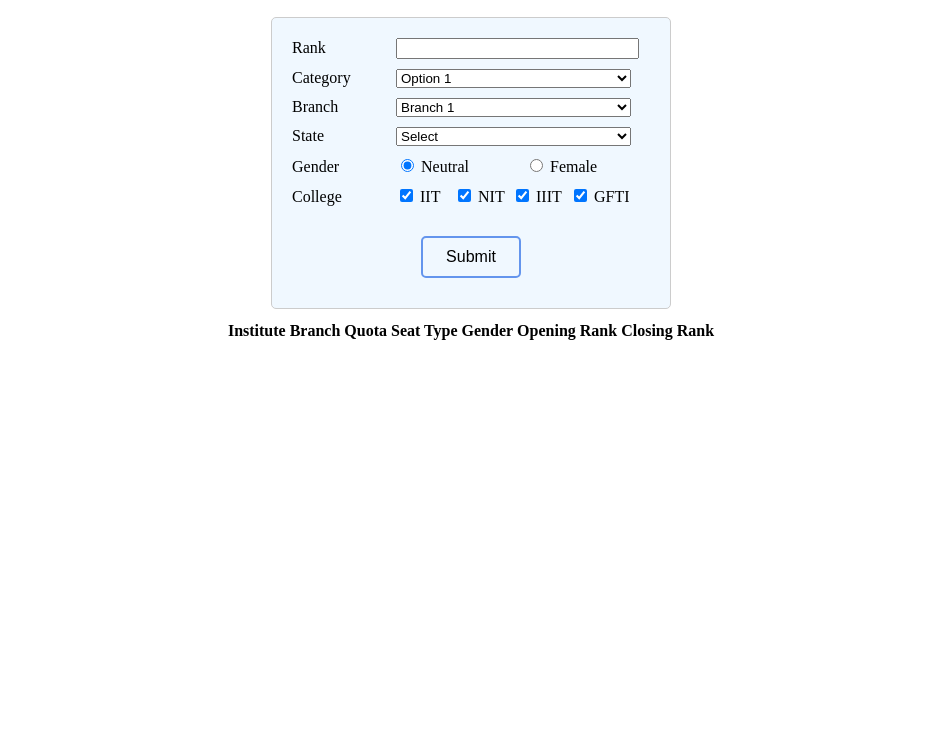
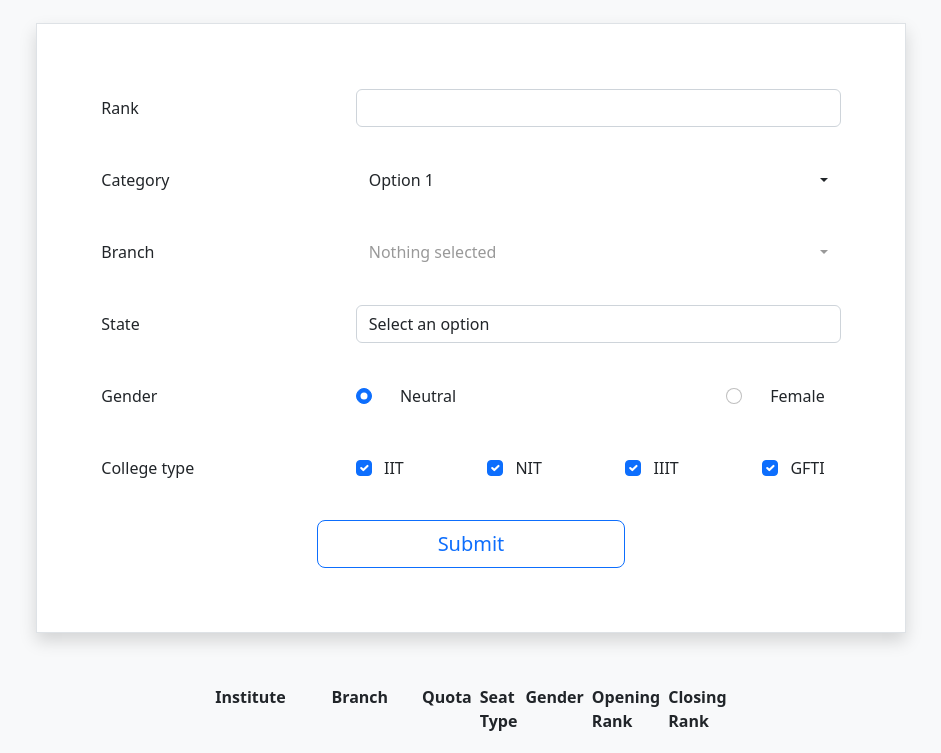
Before and after one commit to Sbrjt/josaa-cutoffs, a plain HTML site: page index.html in a window 1280 px wide. Shown: the part 81-834 px from the top of the page, without its empty margins (169-1110 px from the left). Before the commit the page ends 800 px from the top, so only its background shows below. Drawn offline with nearby package versions, Linux system fonts and the light colour scheme.

Commit message:
Update index.html

```diff
--- a/index.html
+++ b/index.html
@@ -2,43 +2,105 @@
 <html>
 
 <head>
-    <link rel="stylesheet" type="text/css" href="styles.css">
-    <script src="https://cdnjs.cloudflare.com/ajax/libs/sql.js/0.3.2/js/sql.js"></script>
+
+    <script src='https://cdnjs.cloudflare.com/ajax/libs/sql.js/0.3.2/js/sql.js'></script>
+
+    <link href='https://cdn.jsdelivr.net/npm/bootstrap@5.2.1/dist/css/bootstrap.min.css' rel='stylesheet'>
+    <link rel='stylesheet' href='https://cdn.jsdelivr.net/npm/bootstrap-icons@1.5.0/font/bootstrap-icons.css'>
+
+    <link rel='stylesheet'
+        href='https://cdn.jsdelivr.net/npm/bootstrap-select@1.14.0-beta3/dist/css/bootstrap-select.min.css'>
+
+    <style>
+        body::before {
+            content: 'XS';
+            color: red;
+            position: fixed;
+        }
+
+        @media (min-width: 576px) {
+            body::before {
+                content: 'SM';
+            }
+        }
+
+        @media (min-width: 768px) {
+            body::before {
+                content: 'MD';
+            }
+        }
+
+        @media (min-width: 992px) {
+            body::before {
+                content: 'LG';
+            }
+        }
+
+        @media (min-width: 1200px) {
+            body::before {
+                content: 'XL';
+            }
+        }
+
+        @media (min-width: 1400px) {
+            body::before {
+                content: 'XXL';
+            }
+        }
+    </style>
 </head>
 
-<body>
-    <script src="script.js"></script>
+<body class='bg-light row justify-content-center'>
+    <script src='script.js'></script>
 
-    <h1>Placeholder Form</h1>
-    <div class='wrapper'>
+    <h1 class='text-center'>Josaa Opening and Closing Ranks</h1>
 
-        <div>
-            <label for='rank'>Rank</label>
-            <input type='text' id='rank'>
+    <form class='border shadow col-10 col-md-8 col-l-5 p-sm-5 m-5 bg-white' onsubmit='return false'>
+        <!-- Rank -->
+        <div class='row justify-content-around align-items-center p-3'>
+            <label for='rank' class='col my-auto py-2 form-label'>Rank</label>
+            <div class='col-sm-8'><input type='text' class='form-control' id='rank'></div>
         </div>
 
-        <div>
-            <label for='category'>Category</label>
-            <select id='category'>
-                <option value='option1'>Option 1</option>
+        <!-- Category -->
+        <div class='row justify-content-around align-items-center p-3'>
+            <label class='col my-auto py-2 form-label ' for='category'>Category</label>
+            <div class='col-sm-8'><select class='selectpicker form-control' id='category' multiple>
+                    <option value='option1' selected>Option 1</option>
                     <option value='option2'>Option 2</option>
                     <option value='option3'>Option 3</option>
+                </select></div>
+        </div>
+
+        <!-- Branch -->
+        <div class='row justify-content-around align-items-center p-3'>
+            <label class='col my-auto py-2 form-label ' for='branch'>Branch</label><br>
+            <div class='col-sm-8'><select class='selectpicker form-control' data-live-search='true'
+                    data-actions-box='true' id='branch' multiple>
+                    <optgroup label='Group 1'>
+                        <option data-tokens='Option 1'>Option 1</option>
+                        <option data-tokens='Option 2'>Option 2</option>
+                        <option data-tokens='Option 3'>Option 3</option>
+                    </optgroup>
+                    <optgroup label='Group 2'>
+                        <option data-tokens='Option 4'>Option 4</option>
+                        <option data-tokens='Option 5'>Option 5</option>
+                        <option data-tokens='Option 6'>Option 6</option>
+                    </optgroup>
+                    <optgroup label='Group 3'>
+                        <option data-tokens='Option 7'>Option 7</option>
+                        <option data-tokens='Option 8'>Option 8</option>
+                        <option data-tokens='Option 9'>Option 9</option>
+                    </optgroup>
                 </select>
             </div>
-
-        <div>
-            <label for='branch'>Branch</label>
-            <select id='branch'>
-                <option value='branch1'>Branch 1</option>
-                <option value='branch2'>Branch 2</option>
-                <option value='branch3'>Branch 3</option>
-            </select>
         </div>
 
-        <div>
-            <label for='state'>State</label>
-            <select id='state'>
-                <option value=''>Select</option>
+        <!-- State -->
+        <div class='row justify-content-around align-items-center p-3'>
+            <label class='col my-auto py-2 form-label ' for='state'>State</label>
+            <div class='col-sm-8'><select class='form-control' id='state'>
+                    <option value='' selected disabled>Select an option</option>
                     <option value='andaman-and-nicobar-islands'>Andaman and Nicobar Islands</option>
                     <option value='andhra-pradesh'>Andhra Pradesh</option>
                     <option value='arunachal-pradesh'>Arunachal Pradesh</option>
@@ -74,55 +136,75 @@
                     <option value='uttarakhand'>Uttarakhand</option>
                     <option value='west-bengal'>West Bengal</option>
                 </select>
-
-        </div>
-
-        <div>
-            <label for='gender'>Gender</label>
-            <div class='radio'>
-                <input type='radio' id='neutral' name='gender' value='neutral' checked>
-                <label for="neutral">Neutral</label>
-                <input type='radio' id='female' name='gender' value='female'>
-                <label for="female">Female</label>
             </div>
         </div>
 
-        <div>
-            <label for='college'>College</label>
-
-            <div class='check'>
-
-                <input type="checkbox" id="iit" name="college" value="iit" checked>
-                <label for="iit">IIT</label>
-
-                <input type="checkbox" id="nit" name="college" value="nit" checked>
-                <label for="nit">NIT</label>
-
-                <input type="checkbox" id="iiit" name="college" value="iiit" checked>
-                <label for="iiit">IIIT</label>
-
-                <input type="checkbox" id="gfti" name="college" value="gfti" checked>
-                <label for="gfti">GFTI</label>
-
+        <!-- Gender -->
+        <div class='row justify-content-around align-items-center p-3'>
+            <label class='col my-auto py-2 form-label ' for='gender'>Gender</label>
+            <div class='col-sm-8 d-flex justify-content-between'>
+                <div class='form-check-inline'>
+                    <input class='form-check-input' type='radio' id='neutral' name='gender' value='neutral' checked>
+                    <label class='form-check-label ms-4' for='neutral'>Neutral</label>
+                </div>
+                <div class='form-check-inline'>
+                    <input class='form-check-input' type='radio' id='female' name='gender' value='female'>
+                    <label class='form-check-label ms-4' for='female'>Female</label>
+                </div>
             </div>
         </div>
 
-        <div class='button' onclick='load()'>
-            <button>Submit</button>
+        <!-- College -->
+        <div class='row justify-content-around align-items-center p-3'>
+            <label class='col my-auto py-2 form-label ' for='college'>College type</label>
+            <div class='col-sm-8 d-flex justify-content-between'>
+                <div class='form-check-inline'>
+                    <input class='form-check-input' type='checkbox' id='iit' name='college' value='iit' checked>
+                    <label class='form-check-label ms-2' for='iit'>IIT</label>
+                </div>
+                <div class='form-check-inline'>
+                    <input class='form-check-input' type='checkbox' id='nit' name='college' value='nit' checked>
+                    <label class='form-check-label ms-2' for='nit'>NIT</label>
+                </div>
+                <div class='form-check-inline'>
+                    <input class='form-check-input' type='checkbox' id='iiit' name='college' value='iiit' checked>
+                    <label class='form-check-label ms-2' for='iiit'>IIIT</label>
+                </div>
+                <div class='form-check-inline'>
+                    <input class='form-check-input' type='checkbox' id='gfti' name='college' value='gfti' checked>
+                    <label class='form-check-label ms-2' for='gfti'>GFTI</label>
+                </div>
             </div>
         </div>
 
-    <table id='table'>
-        <tr>
-            <th>Institute</th>
-            <th>Branch</th>
-            <th>Quota</th>
-            <th>Seat Type</th>
-            <th>Gender</th>
-            <th>Opening Rank</th>
-            <th>Closing Rank</th>
+        <!-- Submit -->
+        <div class='text-center p-3'>
+            <button class='btn btn-lg btn-outline-primary col-12 col-sm-5 mt-25' onclick='load()'>Submit</button>
+        </div>
+
+    </form>
+
+    <div class='container-fluid col-5 justify-content-center'>
+        <table class='table table-sm table-hover table-borderless table-sm'>
+            <thead>
+                <tr class='align-top'>
+                    <th class='col-4'>Institute</th>
+                    <th class='col-3'>Branch</th>
+                    <th class='col-1'>Quota</th>
+                    <th class='col-1'>Seat Type</th>
+                    <th class='col-1'>Gender</th>
+                    <th class='col-1'>Opening Rank</th>
+                    <th class='col-1'>Closing Rank</th>
                 </tr>
+            </thead>
+            <tbody id='table'></tbody>
         </table>
+    </div>
+
+    <script src='https://code.jquery.com/jquery-3.6.0.min.js'></script>
+    <script src='https://cdn.jsdelivr.net/npm/bootstrap@5.2.1/dist/js/bootstrap.bundle.min.js'></script>
+    <script src='https://cdn.jsdelivr.net/npm/bootstrap-select@1.14.0-beta3/dist/js/bootstrap-select.min.js'></script>
+    <!-- <script src='https://cdn.jsdelivr.net/npm/bootstrap-select@1.14.0-beta3/dist/js/i18n/defaults-*.min.js'></script> -->
 </body>
 
 </html>
```
Lines whose indentation alone changed are shown as unchanged.
